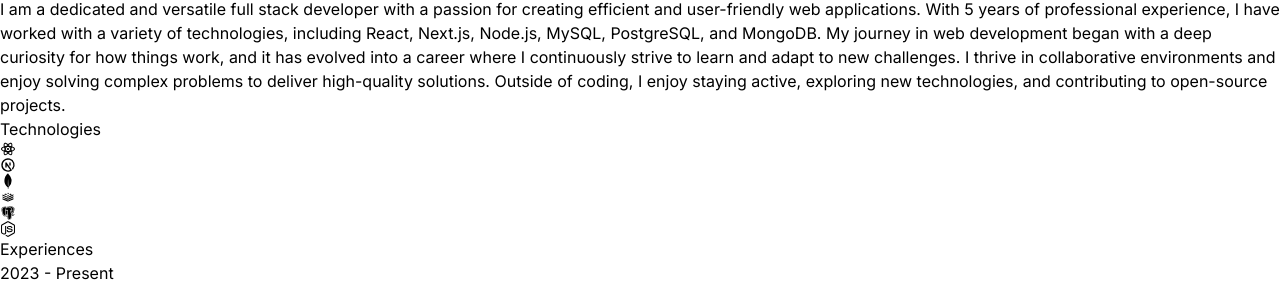
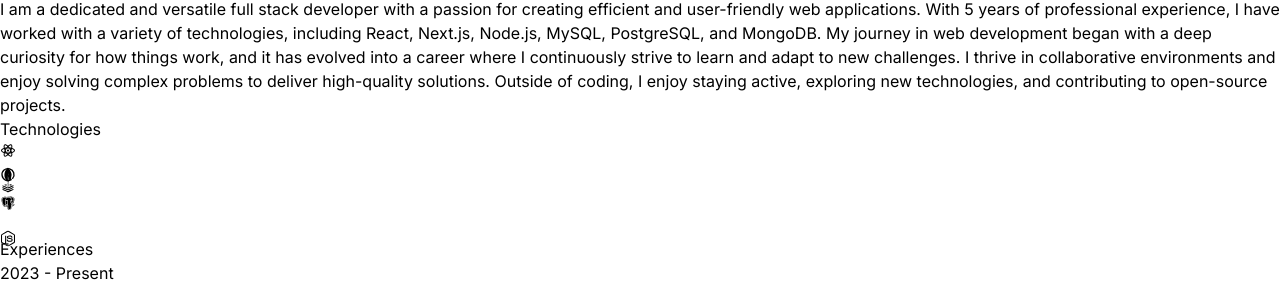
Before and after one commit to thepawankumarverma/portfolio, a React (Vite) app: page / in a window 1280 px wide. Shown: the part 1297-1586 px from the top of the page. Built offline with nearby package versions, Linux system fonts and the light colour scheme.

Commit message:
Technologies

```diff
--- a/src/components/About.jsx
+++ b/src/components/About.jsx
@@ -5,15 +5,20 @@
 const About = () => {
   return (
     <div className="border-b border-neutral-900 pb-4">
-      <h2 className="my-20 text-center text-4xl">
+      <motion.h2
+        whileInView={{ opacity: 1, y: 0 }}
+        initial={{ opacity: 0, y: -100 }}
+        transition={{ duration: 1 }}
+        className="my-20 text-center text-4xl"
+      >
         About
         <span className="text-neutral-500"> Me</span>
-      </h2>
+      </motion.h2>
       <div className="flex flex-wrap">
         <motion.div
           whileInView={{ opacity: 1, x: 0 }}
           initial={{ opacity: 0, x: -100 }}
-          transition= {{ duration: 0.5 }}
+          transition= {{ duration: 1.5 }}
           className="w-full lg:w-1/2 lg:p-8"
         >
           <div className="flex items-center justify-center">
--- a/src/components/Technologies.jsx
+++ b/src/components/Technologies.jsx
@@ -4,34 +4,87 @@
 import { DiRedis } from 'react-icons/di';
 import { FaNodeJs } from 'react-icons/fa';
 import { BiLogoPostgresql } from 'react-icons/bi';
+import { motion } from 'framer-motion'
 
+const iconVariants = (duration) => ({
+  initial: {y: -10},
+  animate: {
+    y: [10, -10],
+    transition: {
+      duration: duration,
+      ease: "linear",
+      repeat: Infinity,
+      repeatType: "reverse"
+    }
+  }
+})
 
 const Technologies = () => {
   return (
     <div className='border-b border-neutral-800 pb-24'>
-      <h1 className='my-20 text-center text-4xl'>
+      <motion.h1
+        whileInView={{ opacity: 1, y: 0 }}
+        initial={{ opacity: 0, y: -100 }}
+        transition={{ duration: 1.5 }}
+        className='my-20 text-center text-4xl'
+      >
         Technologies
-      </h1>
-      <div className='flex flex-wrap items-center justify-center gap-4'>
-        <div className='rounded-2xl border-4 border-neutral-800 p-4'>
+      </motion.h1>
+      <motion.div
+        whileInView={{opacity: 1, x: 0}}
+        initial={{ opacity: 0, x: -100 }}
+        transition={{duration: 1.5}}
+        className='flex flex-wrap items-center justify-center gap-4'
+      >
+        <motion.div
+          variants={iconVariants(2.5)}
+          initial="initial"
+          animate="animate"
+          className='rounded-2xl border-4 border-neutral-800 p-4'
+        >
           <RiReactjsLine className='text-7xl text-cyan-400' />
-        </div>
-        <div className='rounded-2xl border-4 border-neutral-800 p-4'>
+        </motion.div>
+        <motion.div
+          variants={iconVariants(3)}
+          initial="initial"
+          animate="animate"
+          className='rounded-2xl border-4 border-neutral-800 p-4'
+        >
           <TbBrandNextjs className='text-7xl' />
-        </div>
-        <div className='rounded-2xl border-4 border-neutral-800 p-4'>
+        </motion.div>
+        <motion.div
+          variants={iconVariants(5)}
+          initial="initial"
+          animate="animate"
+          className='rounded-2xl border-4 border-neutral-800 p-4'
+        >
           <SiMongodb className='text-7xl text-green-500' />
-        </div>
-        <div className='rounded-2xl border-4 border-neutral-800 p-4'>
+        </motion.div>
+        <motion.div
+          variants={iconVariants(2)}
+          initial="initial"
+          animate="animate"
+          className='rounded-2xl border-4 border-neutral-800 p-4'
+        >
           <DiRedis className='text-7xl text-red-700' />
-        </div>
-        <div className='rounded-2xl border-4 border-neutral-800 p-4'>
+        </motion.div>
+        <motion.div
+          variants={iconVariants(6)}
+          initial="initial"
+          animate="animate"
+          className='rounded-2xl border-4 border-neutral-800 p-4'
+        >
           <BiLogoPostgresql className='text-7xl text-green-500' />
-        </div>
-        <div className='rounded-2xl border-4 border-neutral-800 p-4'>
+        </motion.div>
+        <motion.div
+          variants={iconVariants(3)}
+          initial="initial"
+          animate="animate"
+          className='rounded-2xl border-4 border-neutral-800 p-4'
+        >
           <FaNodeJs className='text-7xl text-sky-700' />
-        </div>
-      </div>
+        </motion.div>
+      </motion.div>
     </div>
   )
 }
```
